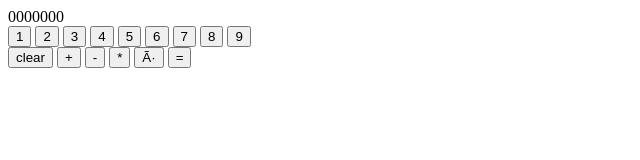
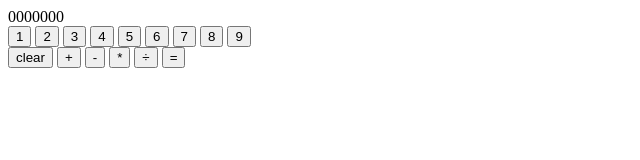
Before and after one commit to Overload110/odin-calculator, a plain HTML site: page index.html in a window 1280 px wide. Shown: the full height of the page, 0-640 px from the left. Drawn offline with Linux system fonts and the light colour scheme.

Commit message:
Tweak html

```diff
--- a/index.html
+++ b/index.html
@@ -1,10 +1,9 @@
 <!DOCTYPE html>
 <html lang="en">
 <head>
-    <meta charset="UTF-
+    <meta charset="UTF-8">
     <link rel="stylesheet" href="styles.css">
-    <script src="calc.js"></script>
-    <meta name="viewport" content="width=device-width, initial-scale=1.
+    <script src="calc.js" defer></script>
     <title>Calculator</title>
 </head>
 <body>
@@ -12,15 +11,15 @@
         <div id="display">0000000</div>
         <div id="buttons">
             <div class="numbers">
-                <input type="button" name ="1" value="1" >
-                <input type="button" name ="2" value="2" >
-                <input type="button" name ="3" value="3" >
-                <input type="button" name ="4" value="4" >
-                <input type="button" name ="5" value="5" >
-                <input type="button" name ="6" value="6" >
-                <input type="button" name ="7" value="7" >
-                <input type="button" name ="8" value="8" >
-                <input type="button" name ="9" value="9" >
+                <input type="button" class="number" name ="1" value="1" >
+                <input type="button" class="number" name ="2" value="2" >
+                <input type="button" class="number" name ="3" value="3" >
+                <input type="button" class="number" name ="4" value="4" >
+                <input type="button" class="number" name ="5" value="5" >
+                <input type="button" class="number" name ="6" value="6" >
+                <input type="button" class="number" name ="7" value="7" >
+                <input type="button" class="number" name ="8" value="8" >
+                <input type="button" class="number" name ="9" value="9" >
             </div>
             <div class="operations">
                 <input type="button" name ="clear" value="clear" >
```
